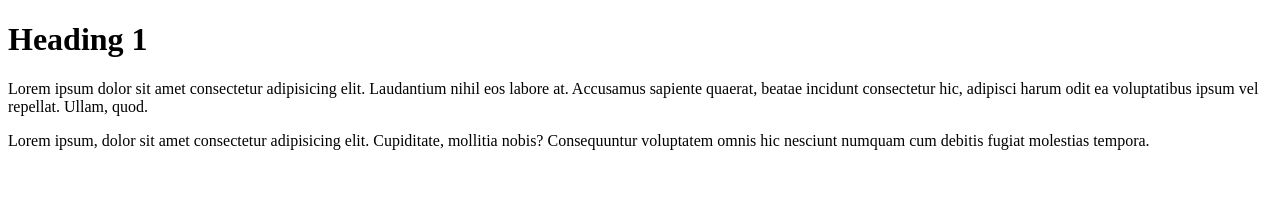
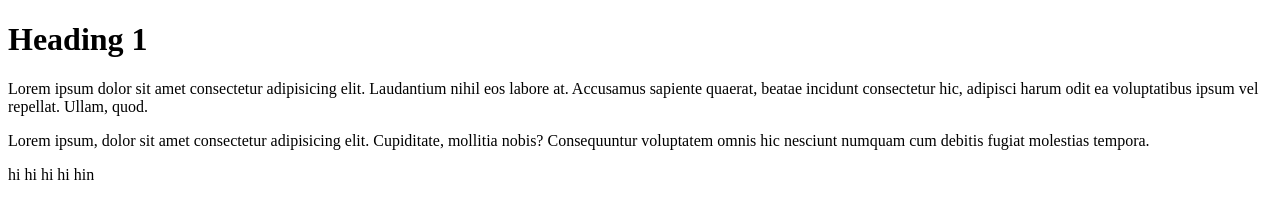
Before and after one commit to syedmubarish/git-four, a plain HTML site: page index.html in a window 1280 px wide. Drawn offline with Linux system fonts and the light colour scheme.

Commit message:
add hi hi

```diff
--- a/index.html
+++ b/index.html
@@ -9,5 +9,6 @@
     <h1>Heading 1</h1>
     <p>Lorem ipsum dolor sit amet consectetur adipisicing elit. Laudantium nihil eos labore at. Accusamus sapiente quaerat, beatae incidunt consectetur hic, adipisci harum odit ea voluptatibus ipsum vel repellat. Ullam, quod.</p>
     <p>Lorem ipsum, dolor sit amet consectetur adipisicing elit. Cupiditate, mollitia nobis? Consequuntur voluptatem omnis hic nesciunt numquam cum debitis fugiat molestias tempora.</p>
+    hi hi hi hi hin
 </body>
 </html>
```
